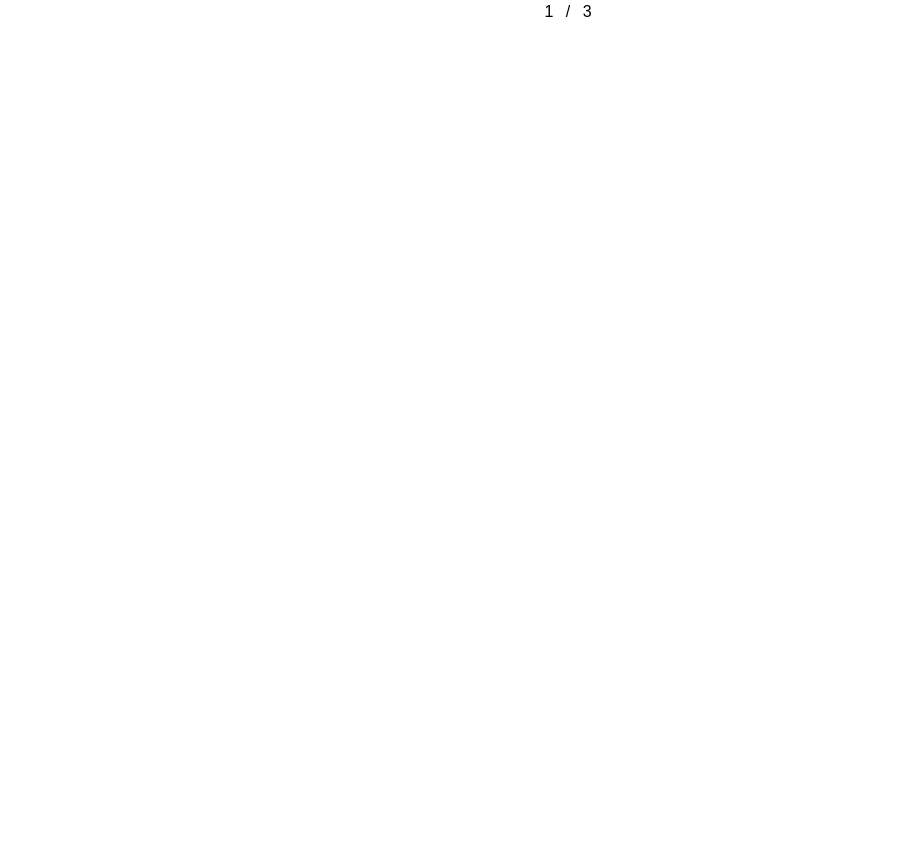
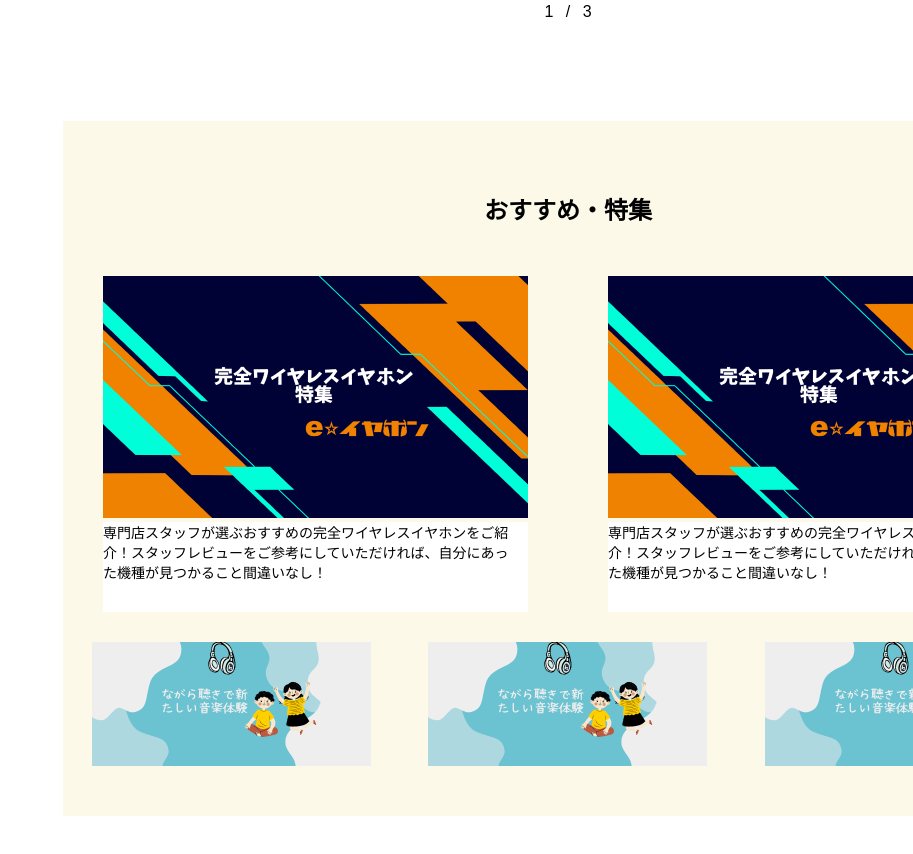
Before and after one commit to liupeiyu21/react-earphones, a React (Vite) app: page / in a window 1280 px wide. Shown: the part 5840-6694 px from the top of the page, without its empty margins (367-1280 px from the left). Built offline with nearby package versions, Linux system fonts and the light colour scheme.

Commit message:
TOPおすすめの部分が終わりました。

```diff
--- a/src/css/readingItem.css
+++ b/src/css/readingItem.css
@@ -16,3 +16,12 @@
     display: flex;
     justify-content: space-between;
 }
+.read-items-card > img{
+    width: 100%;
+}
+.read-title{
+    text-align: left;
+}
+.read-sentence{
+    text-align: left;
+}
--- /dev/null
+++ b/src/css/recommendation.css
@@ -0,0 +1,28 @@
+
+.recom{
+    background-color: #FCF9E8;
+    padding: 50px 0;
+    margin: 100px 0 100px 430px;
+    width: 1010px;
+}
+.recom-content{
+    display: flex;
+}
+
+/* .recom-img > img{
+    width: 100%;
+} */
+.recom-img > p{
+    margin: 0 40px;
+    text-align: left;
+    background-color: #fff;
+    padding: 0 10px 30px 0;
+}
+.recom-imgs{
+    display: flex;
+    justify-content: space-around;
+    margin-top: 30px;
+}
+.recom > h2{
+    margin-bottom: 50px;
+}
--- a/src/js/App.jsx
+++ b/src/js/App.jsx
@@ -13,6 +13,7 @@
 import StaffReview from './top/staffreview/staffreview'
 import TopUsersReview from './top/UsesrReview/UsersReview'
 import ReadingItem from './top/readItem/readItem'
+import Recommendation from './top/recommendation'
 
 
 function App() {
@@ -30,6 +31,7 @@
     <StaffReview />
     <TopUsersReview />
     <ReadingItem />
+    <Recommendation />
      <Footer />
 
     </>
--- /dev/null
+++ b/src/js/top/recommendation.jsx
@@ -0,0 +1,32 @@
+import React from "react";
+import TopRecommendationB from "../../assets/top-recommendation-b.png";
+import TopRecommendationS from "../../assets/top-recommendation-s.png"
+import '../../css/recommendation.css'
+
+function  Recommendation() {
+
+    return (
+        <>
+        <div className="recom">
+            <h2 className="recom-tile">おすすめ・特集</h2>
+            <div className="recom-content">
+                <div className="recom-img1 recom-img" >
+                    <img  src={TopRecommendationB} alt="文章のサムネイル" />
+                    <p>専門店スタッフが選ぶおすすめの完全ワイヤレスイヤホンをご紹介！スタッフレビューをご参考にしていただければ、自分にあった機種が見つかること間違いなし！</p>
+                </div>
+                <div className="recom-img2 recom-img">
+                    <img src={TopRecommendationB} alt="文章のサムネイル" />
+                    <p>専門店スタッフが選ぶおすすめの完全ワイヤレスイヤホンをご紹介！スタッフレビューをご参考にしていただければ、自分にあった機種が見つかること間違いなし！</p>
+                </div>
+            </div>
+            <div className="recom-imgs">
+                <img className="imgs1" src={TopRecommendationS} alt="文章のサムネイル" />
+                <img className="imgs2" src={TopRecommendationS} alt="文章のサムネイル" />
+                <img className="imgs3" src={TopRecommendationS} alt="文章のサムネイル" />
+            </div>
+        </div>
+
+        </>
+    )
+}
+export default Recommendation;
```
Also changed, not shown: src/assets/top-recommendation-b.png (added), src/assets/top-recommendation-s.png (added).
